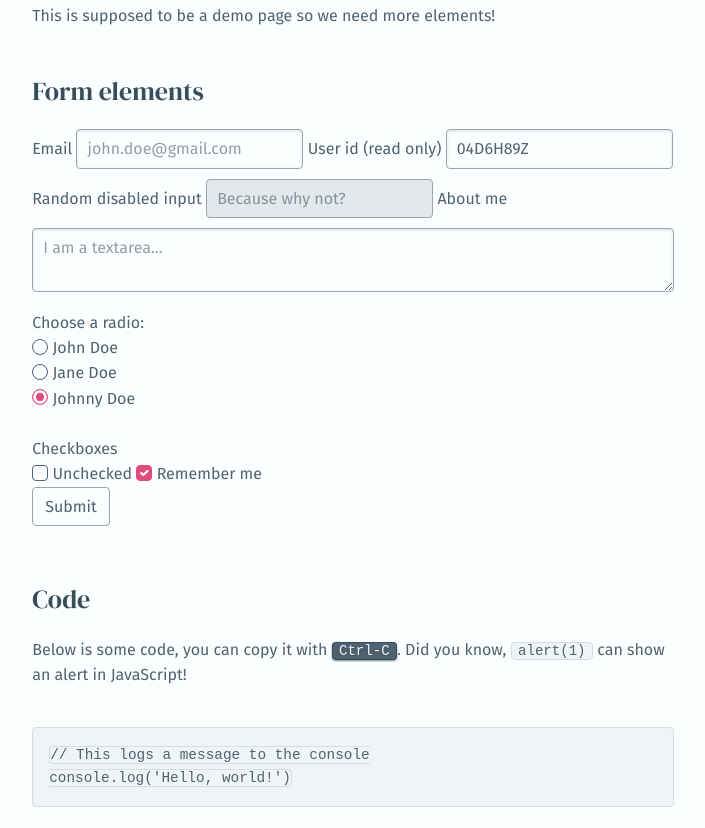
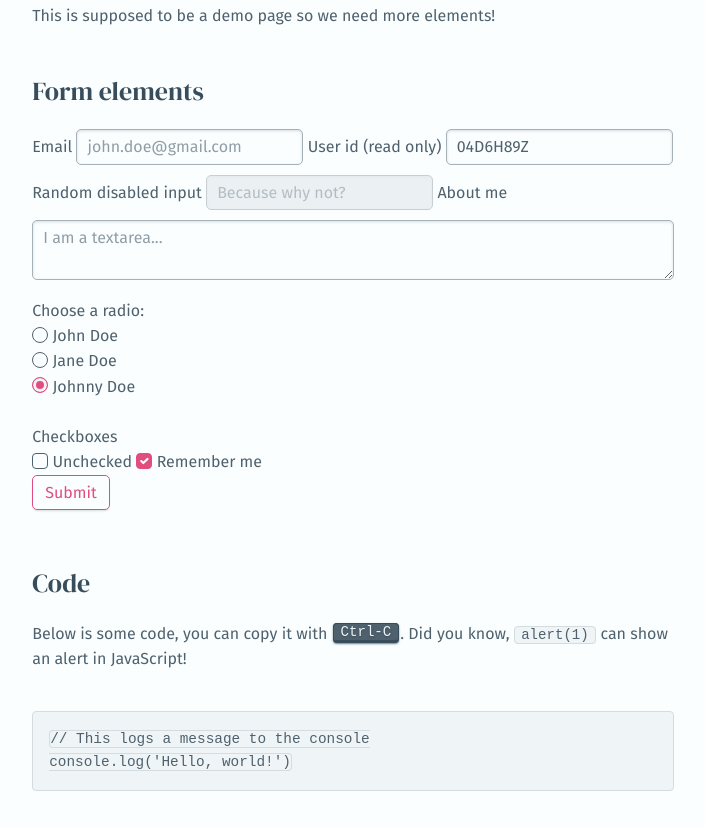
Before and after one commit to bedeute/Unclss, a website: page test.html in a window 1280 px wide. Shown: the part 1939-2767 px from the top of the page, without its empty margins (287-992 px from the left). Drawn offline with nearby package versions, Linux system fonts and the light colour scheme; files that its build step writes are made by us from their sources.

Commit message:
update some style

```diff
--- a/src/_button.css
+++ b/src/_button.css
@@ -9,18 +9,43 @@ button,
   border: 1px solid var(--color-border);
   box-shadow: none;
   color: var(--color-text-base);
+  transition-property: box-shadow, background-color, color;
+  /* background-color: hsl(from var(--color-main) h s l / 0.5); */
+
+  box-shadow:
+    0 2px 2px -1px rgba(0, 0, 0, 0.12),
+    0 2px 10px -6px rgba(0, 0, 0, 0.1);
 
   &[disabled] {
     cursor: not-allowed;
     opacity: 0.4;
 
     &:hover {
-      background-color: inherit;
     }
   }
 
-  &:hover {
+  &:not([disabled]):hover {
     background-color: var(--color-bg-base);
     border-color: var(--color-border-prominent);
+    box-shadow:
+    0 2px 2px 0 rgba(0, 0, 0, 0.1),
+    0 2px 10px -4px rgba(0, 0, 0, 0.1);
+  }
+
+  &:not([disabled]):active {
+    transform: translateY(1px);
+    box-shadow: none;
   }
 }
+
+[type='submit'] {
+  border-color: var(--color-main);
+  color: var(--color-main);
+  background-color: inherit;
+
+  &:not([disabled]):hover {
+    background-color: var(--color-main);
+    color: var(--color-bg-base);
+    border-color: var(--color-main);
+  }
+}
--- a/src/_code.css
+++ b/src/_code.css
@@ -22,9 +22,12 @@ code, kbd, samp {
 }
 
 kbd {
+  margin: 0.1rem;
   background-color: var(--color-text-base);
   color: var(--color-bg-base);
   border-color: var(--color-text-heading);
+  border-bottom-width: 3px;
+  vertical-align: top;
   text-shadow: 0 1px 2px var(--color-text-heading);
   box-shadow: 0 1px 2px 0 hsl(from var(--color-text-base) h s l / 0.8);
 }
--- a/src/_form.css
+++ b/src/_form.css
@@ -11,24 +11,29 @@ select {
   background-color: inherit;
   font: inherit;
   margin-bottom: 10px;
-  padding: 6px 10px;
+  padding: 4px 10px;
   border-width: 1px;
   border-style: solid;
   border-color: var(--color-border);
-  border-radius: 4px;
+  border-radius: var(--border-radius);
   outline: none;
   box-shadow: inset 0px 1px 3px 0px var(--color-border-dim);
   transition: var(--transition);
-  transition-property: background-color,border,outline;
+  transition-property: background-color,border,color,transform;
   outline-color: transparent;
 
-  &:hover {
+  &:not([disabled]):hover {
     border-color: var(--color-border-prominent);
   }
 
   &:focus-visible {
     outline: 4px solid hsl(from var(--color-text-base) h s l / 0.12);
     border-color: var(--color-border-prominent);
+  }
+
+  > optgroup {
+    background-color: #eff4f6;
+    color: #384d5c;
   }
 }
 
@@ -53,7 +58,20 @@ input[type="range"] {
   box-shadow: none;
   padding: 2px 4px;
   cursor: pointer;
+  vertical-align: middle;
 }
+
+
+[type="range"],
+[type="color"] {
+  translate: 0 4px;
+}
+
+[type="range"] {
+  vertical-align: top;
+}
+
+
 
 input[type="checkbox"],
 input[type="radio"] {
@@ -92,11 +110,10 @@ input[type="radio"] {
 }
 
 input:disabled {
-  box-shadow: none;
   background-color: var(--color-bg-prominent);
+  opacity: 0.6;
 
   &:hover {
-    border-color: var(--color-border);
   }
 }
 
@@ -115,12 +132,6 @@ select {
 
   &::-ms-expand { display: none };
 }
-
-
-input[type="range"] {
-  vertical-align: sub;
-}
-
 
 ::placeholder {
   color: var(--color-text-heading);
@@ -143,3 +154,17 @@ legend {
   font-weight: 600;
   padding: 0;
 }
+
+@media (prefers-color-scheme: dark) {
+  input,
+  button,
+  textarea,
+  select {
+    --color-border-dim: color-mix(in srgb, var(--color-bg-base), black 50%);
+    /* box-shadow: inset 0px 1px 3px 1px var(--color-bg-base); */
+
+    &:focus-visible {
+      outline: 4px solid hsl(from var(--color-main) h s l / 0.18);
+    }
+  }
+}
--- a/src/_typography.css
+++ b/src/_typography.css
@@ -23,7 +23,7 @@ h5 {
   margin-bottom: 1.3rem;
 }
 h6 {
-  font-size: 1rem;
+  font-size: 1.063rem;
   margin-top: 2.7rem;
   margin-bottom: 1.2rem;
 }
--- a/src/_variable.css
+++ b/src/_variable.css
@@ -1,34 +1,40 @@
 :root {
-  --color-bg-page: #fafeff;
-  --color-bg-base: #eff4f6;
+  --color-bg-page: hsl(192, 100%, 99%);
+  --color-bg-base: hsl(197, 28%, 95%) ;
   --color-bg-prominent: color-mix(in srgb, var(--color-bg-base), var(--color-text-base) 8%);
 
-  --color-main: #e04c7d;
+  --color-main: hsl(340, 70%, 59%);
 
-  --color-text-dim: color-mix(in srgb, var(--color-text-base), var(--color-bg-page) 25%);;
-  --color-text-base: #50626f;
-  --color-text-heading: #384d5c;
+  --color-text-base: hsl(205, 16%, 37%);
+  --color-text-dim: color-mix(in srgb, var(--color-text-base), var(--color-bg-page) 25%);
 
-  --color-border: color-mix(in srgb, var(--color-bg-base), var(--color-text-heading) 46%);
+  --color-text-heading: hsl(205, 24%, 29%);
+
+  --color-border: color-mix(in srgb, var(--color-bg-base), var(--color-text-heading) 40%);
   --color-border-dim: color-mix(in srgb, var(--color-bg-base), var(--color-text-heading) 14%);
-  --color-border-prominent: color-mix(in srgb, var(--color-bg-base), var(--color-text-heading) 62%);
+  --color-border-prominent: color-mix(in srgb, var(--color-bg-base), var(--color-text-heading) 54%);
 
 
   --font-family-serif: 'Noto Serif', Georgia, Cambria, "Times New Roman", Times, serif;
   --font-family-sans-serif: 'Fira Sans', -apple-system, BlinkMacSystemFont, "Segoe UI", Roboto, Oxygen, Ubuntu, Cantarell, "Open Sans", "Helvetica Neue", sans-serif;
   --font-family-display: 'DM Serif Display', var(--font-family-serif);
 
-  --transition: 0.24s ease-in-out;
+  --border-radius: 5px;
+  /* TODO:
+    [ ] Make border-radius variable
+    [ ] Make padding variable */
+
+  --transition: 0.12s ease-in-out;
 }
 
 @media (prefers-color-scheme: dark) {
   :root {
-    --color-bg-page: #2a1f41;
-    --color-bg-base: #231b3a;
+    --color-bg-page: hsl(259, 35%, 19%);
+    --color-bg-base: hsl(255, 36%, 17%);
+    --color-bg-prominent: color-mix(in srgb, var(--color-bg-base), black 5%);
 
-    /* --color-main: #e95e8c; */
 
-    --color-text-base: #c5b2c8;
-    --color-text-heading: #e7d6ee;
+    --color-text-base: hsl(292, 17%, 74%);
+    --color-text-heading: hsl(283, 41%, 89%);
   }
 }
--- a/src/bundle.css
+++ b/src/bundle.css
@@ -6,3 +6,4 @@
 @import "_button.css";
 @import "_code.css";
 @import "_table.css";
+@import "_dark-theme.css";
```
Also changed, not shown: src/_base.css (+39 -5 lines), src/_table.css (+9 -3 lines).
